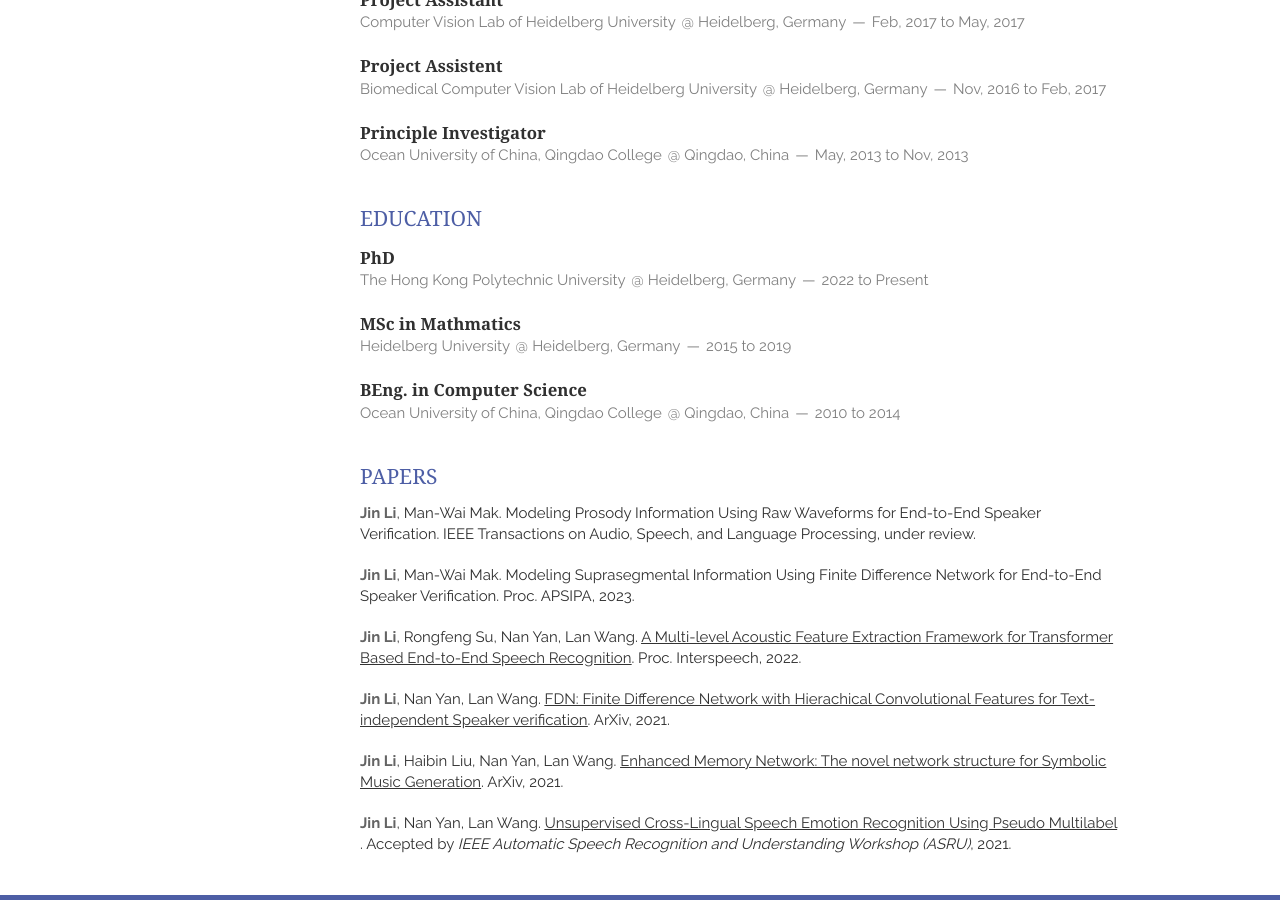
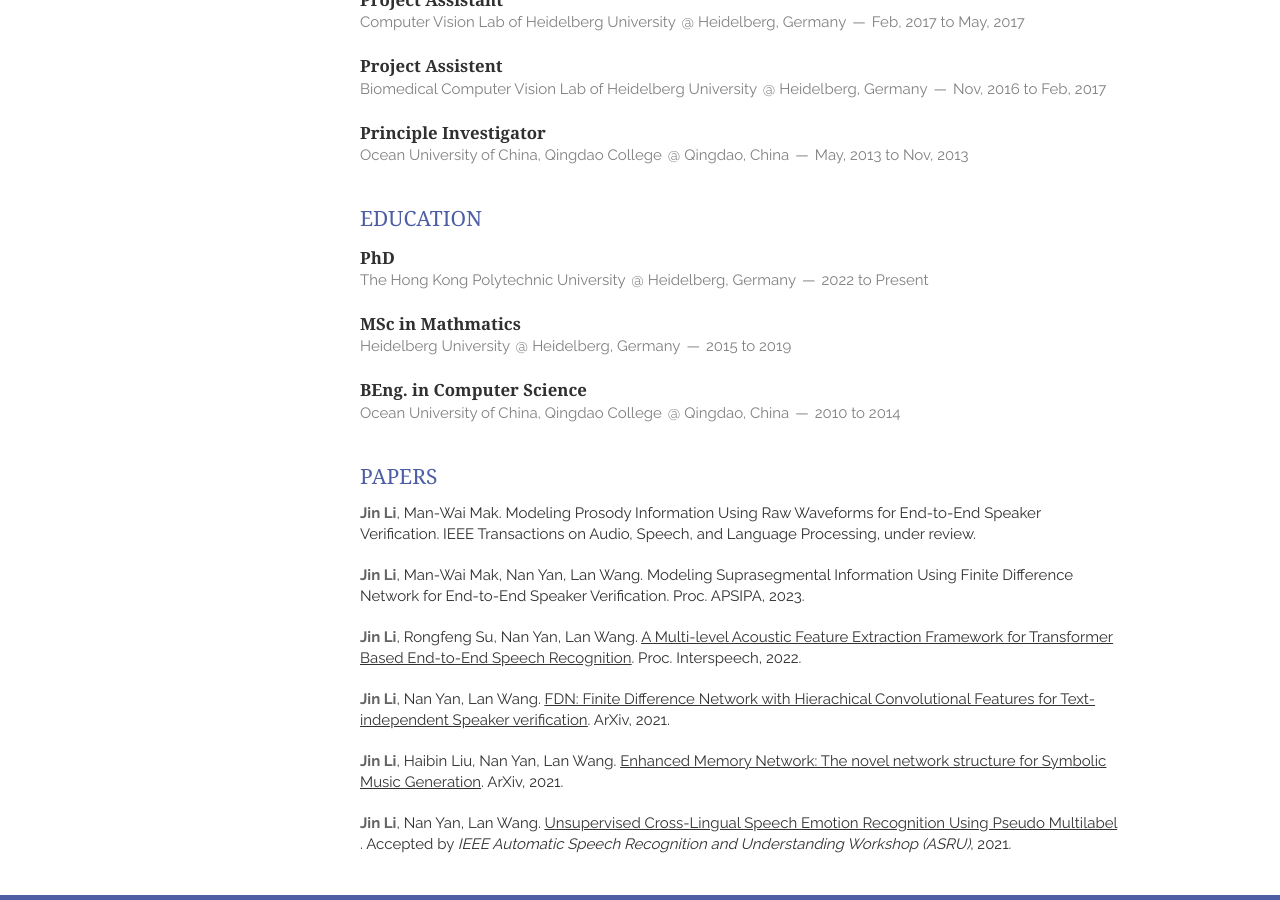
Before and after one commit to happyjin/happyjin.github.io, a Jekyll site: the page built from index.html, in a window 1280 px wide and 900 px high, scrolled down 697 px. Built offline with Jekyll 4.4.1, drawn with Linux system fonts in a browser that asks for light colours; nearby versions of some CDN libraries; Markdown is read by kramdown in place of the engine named in the settings; the list of posts is cut into pages by our own code.

Commit message:
Update publications.html

```diff
--- a/_includes/publications.html
+++ b/_includes/publications.html
@@ -5,7 +5,7 @@
         <p><em>Jin Li</em>, Man-Wai Mak. Modeling Prosody Information Using Raw Waveforms for End-to-End Speaker Verification. IEEE Transactions on Audio, Speech, and Language Processing, under review.</p>
 	</article>
 	<article>
-        <p><em>Jin Li</em>, Man-Wai Mak. Modeling Suprasegmental Information Using Finite Difference Network for End-to-End Speaker Verification. Proc. APSIPA, 2023.</p>
+        <p><em>Jin Li</em>, Man-Wai Mak, Nan Yan, Lan Wang. Modeling Suprasegmental Information Using Finite Difference Network for End-to-End Speaker Verification. Proc. APSIPA, 2023.</p>
 	</article>
 	<article>
         <p><em>Jin Li</em>, Rongfeng Su, Nan Yan, Lan Wang. <a href="https://arxiv.org/abs/2108.07980"><span style="text-decoration: underline;">A Multi-level Acoustic Feature Extraction Framework for Transformer Based End-to-End Speech Recognition</span></a>. Proc. Interspeech, 2022.</p>
```
